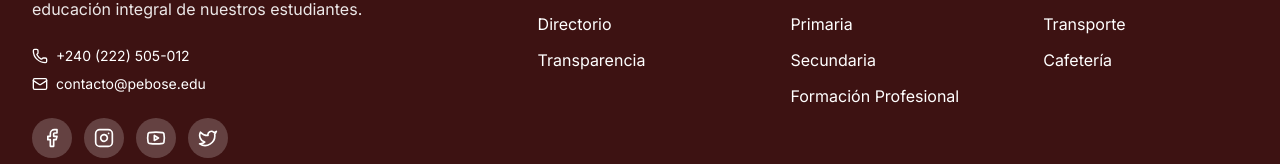
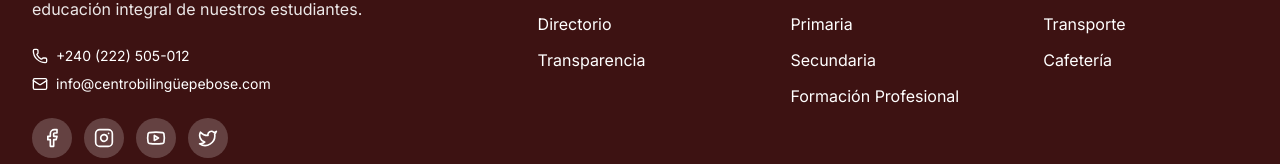
Before and after one commit to MAS2323/web-pebose-frontend-, a React (Vite) app: page /ceep in a window 1280 px wide. Shown: the part 3621-3785 px from the top of the page. Built offline with nearby package versions, Linux system fonts and the light colour scheme; no server answers.

Commit message:
actualizando componentes

```diff
--- a/src/components/Footer.jsx
+++ b/src/components/Footer.jsx
@@ -84,7 +84,7 @@ const Footer = () => {
                 className="flex items-center space-x-2 text-white hover:text-[#6B7B5F] transition-colors text-sm"
               >
                 <Mail className="w-4 h-4" />
-                <span>contacto@pebose.edu</span>
+                <span>info@centrobilingüepebose.com</span>
               </a>
             </div>
 
--- a/src/components/Navbar.jsx
+++ b/src/components/Navbar.jsx
@@ -227,7 +227,7 @@ const Navbar = () => {
           {/* Mobile Menu Button */}
           <div className="flex items-center space-x-3 lg:hidden">
             <a
-              href="tel:+521234567890"
+              href="tel:+240 222 505 012"
               className={`w-10 h-10 rounded-full flex items-center justify-center text-white transition-colors ${
                 isCEEP ? "bg-[#c9a227]" : "bg-[#6B7B5F]"
               }`}
```
